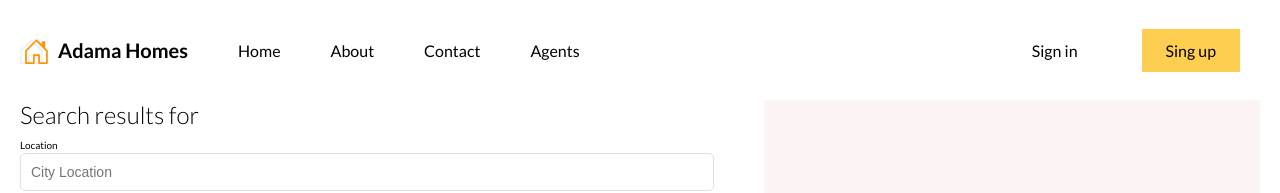
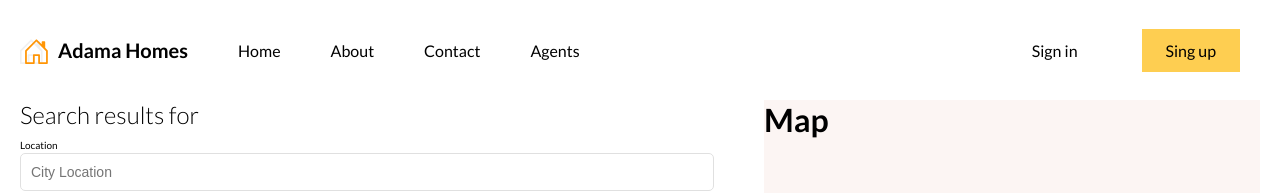
Before and after one commit to Amanbanti/Adama-Homes, a React (Vite) app: page /list in a window 1280 px wide. Shown: the top 193 px of the page. Built offline with nearby package versions, Linux system fonts and the light colour scheme.

Commit message:
listpage commit

```diff
--- a/src/routes/listPage/listPage.jsx
+++ b/src/routes/listPage/listPage.jsx
@@ -3,7 +3,7 @@ import Filter from "../../components/Filter/Filter";
 import Card from "../../components/card/Card";
 import Map from "../../components/map/Map";
 // import { Await, useLoaderData } from "react-router-dom";
-import { Suspense } from "react";
+// import { Suspense } from "react";
 import { listData } from "../../lib/dummydata";
 
 function ListPage() {
@@ -40,6 +40,7 @@ function ListPage() {
             {(postResponse) => <Map items={postResponse.data} />}
           </Await>
         </Suspense> */}
+        <Map items={data}/>
       </div>
     </div>
   );
```
